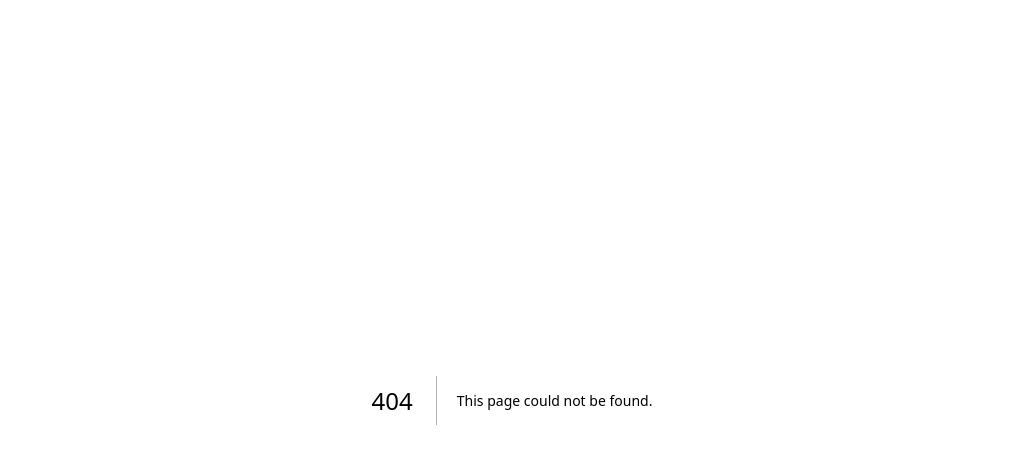
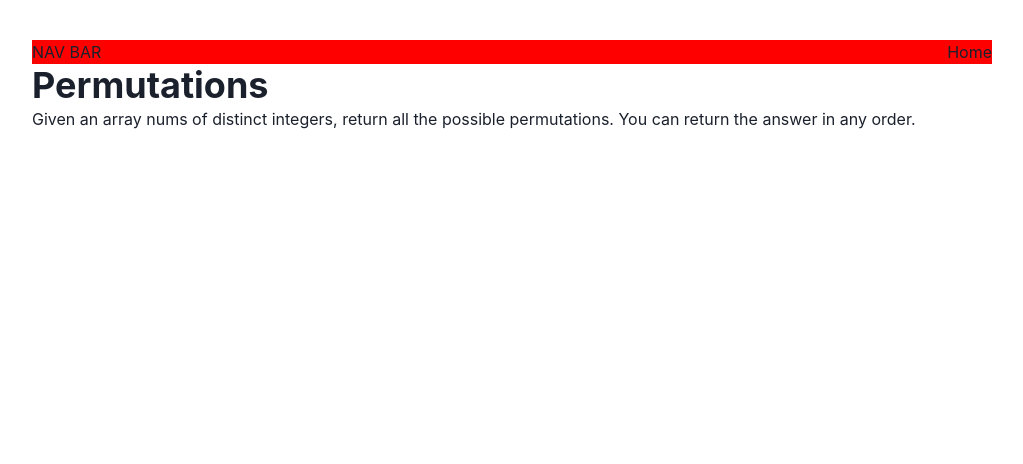
Before and after one commit to William-Schutte/leet-code-workbook, a Next.js app: page /problems/permutations in a window 1280 px wide. Before the commit this address had no page. Shown: the top 464 px of the page, without its empty margins (128-1151 px from the left). Built offline with nearby package versions, Linux system fonts and the light colour scheme.

Commit message:
problem: Permutations

```diff
--- /dev/null
+++ b/pages/problems/permutations/index.tsx
@@ -0,0 +1,14 @@
+import { Heading, Text } from "@chakra-ui/react";
+import Layout from "../../layout";
+
+export default function Permutations() {
+  return (
+    <Layout>
+      <Heading>Permutations</Heading>
+      <Text>
+        Given an array nums of distinct integers, return all the possible
+        permutations. You can return the answer in any order.
+      </Text>
+    </Layout>
+  );
+}
```
Also changed, not shown: pages/problems/permutations/work.js (added, +30 -0 lines).
